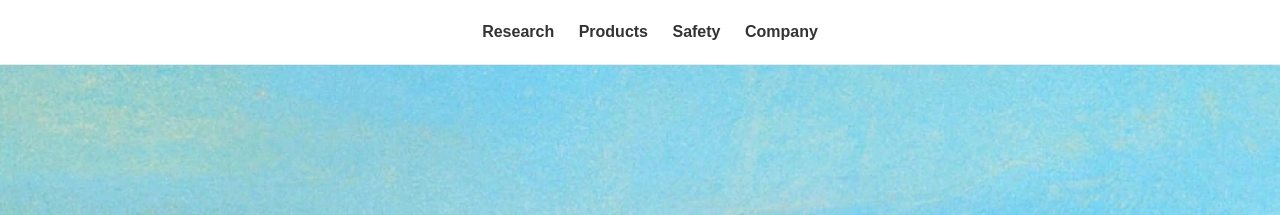
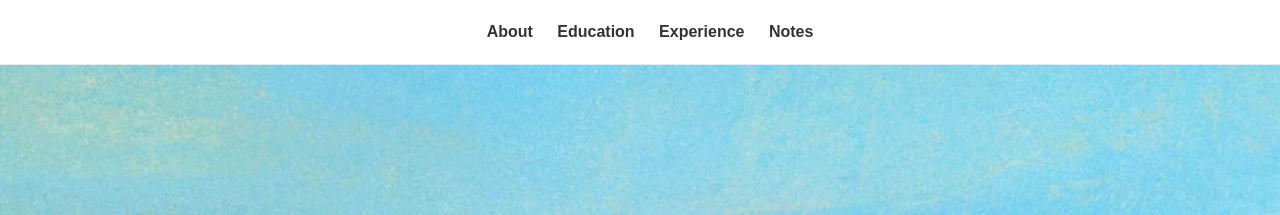
Before and after one commit to danielkua-ai/danielkua-ai.github.io, a Jekyll site: the page index.html, which Jekyll copies as it is, in a window 1280 px wide. Shown: the top 215 px of the page. Built offline with Jekyll 4.4.1, drawn with Linux system fonts in a browser that asks for light colours; some web fonts are replaced.

Commit message:
Update navigation bar with About, Education, Experience, Notes

```diff
--- a/index.html
+++ b/index.html
@@ -15,10 +15,10 @@
         <div class="container">
             <nav>
                 <ul>
-                    <li><a href="#">Research</a></li>
-                    <li><a href="#">Products</a></li>
-                    <li><a href="#">Safety</a></li>
-                    <li><a href="#">Company</a></li>
+                    <li><a href="#about">About</a></li>
+                    <li><a href="#education">Education</a></li>
+                    <li><a href="#experience">Experience</a></li>
+                    <li><a href="#notes">Notes</a></li>
                 </ul>
             </nav>
         </div>
```
